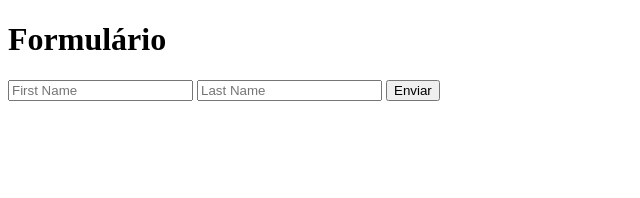
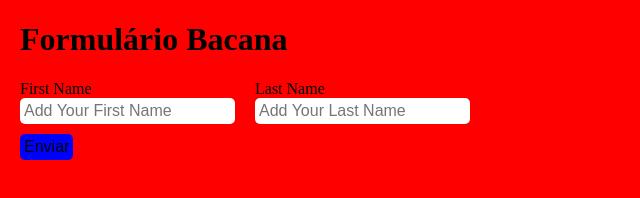
Before and after one commit to AngeloModanez/Projeto07-Api-gateway-lambda, a plain HTML site: page index.html in a window 1280 px wide. Shown: the whole page, without its empty margins (0-640 px from the left). Drawn offline with Linux system fonts and the light colour scheme.

Commit message:
:sparkles: feat: frontend UwU

```diff
--- a/index.html
+++ b/index.html
@@ -4,13 +4,22 @@
 <head>
   <meta charset="UTF-8">
   <title>Enviar Nome para API Gateway</title>
+  <link rel="stylesheet" href="style.css">
 </head>
 
 <body>
-  <h1>Formulário</h1>
+  <h1>Formulário Bacana</h1>
   <form id="userForm">
-    <input type="text" id="firstName" placeholder="First Name" required>
-    <input type="text" id="lastName" placeholder="Last Name" required>
+    <div class="input-area">
+      <div class="input-place">
+        <label>First Name</label>
+        <input type="text" id="firstName" placeholder="Add Your First Name" required>
+      </div>
+      <div class="input-place">
+        <label>Last Name</label>
+        <input type="text" id="lastName" placeholder="Add Your Last Name" required>
+      </div>
+    </div>
     <button type="submit">Enviar</button>
   </form>
 
--- /dev/null
+++ b/style.css
@@ -0,0 +1,37 @@
+body {
+  background-color: red;
+  margin: 20px;
+}
+
+.input-area {
+  display: flex;
+  flex-direction: row;
+  gap: 20px
+}
+
+.input-place {
+  display: flex;
+  flex-direction: column;
+}
+
+label {
+  font-size: 16px;
+}
+
+input {
+  border-radius: 5px;
+  border: none;
+  padding: 4px;
+  outline: none;
+  font-size: 16px;
+}
+
+button {
+  background-color: blue;
+  border-radius: 5px;
+  font-size: 16px;
+  border: none;
+  padding: 4px;
+  outline: none;
+  margin-top: 10px;
+}
```
